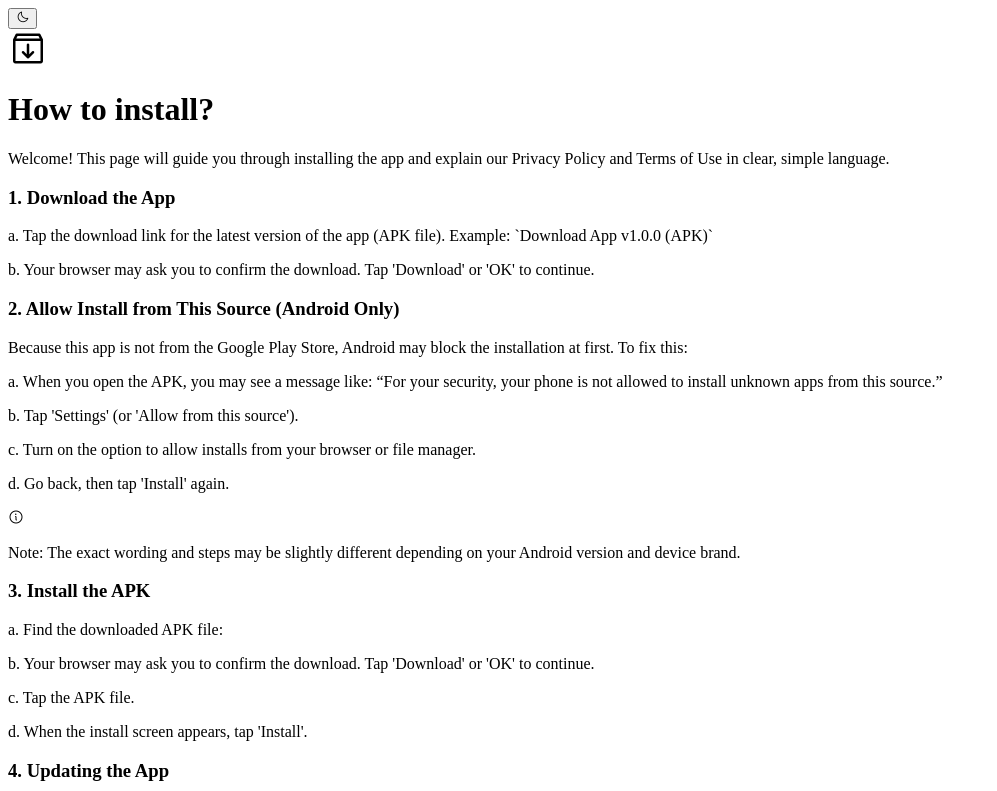
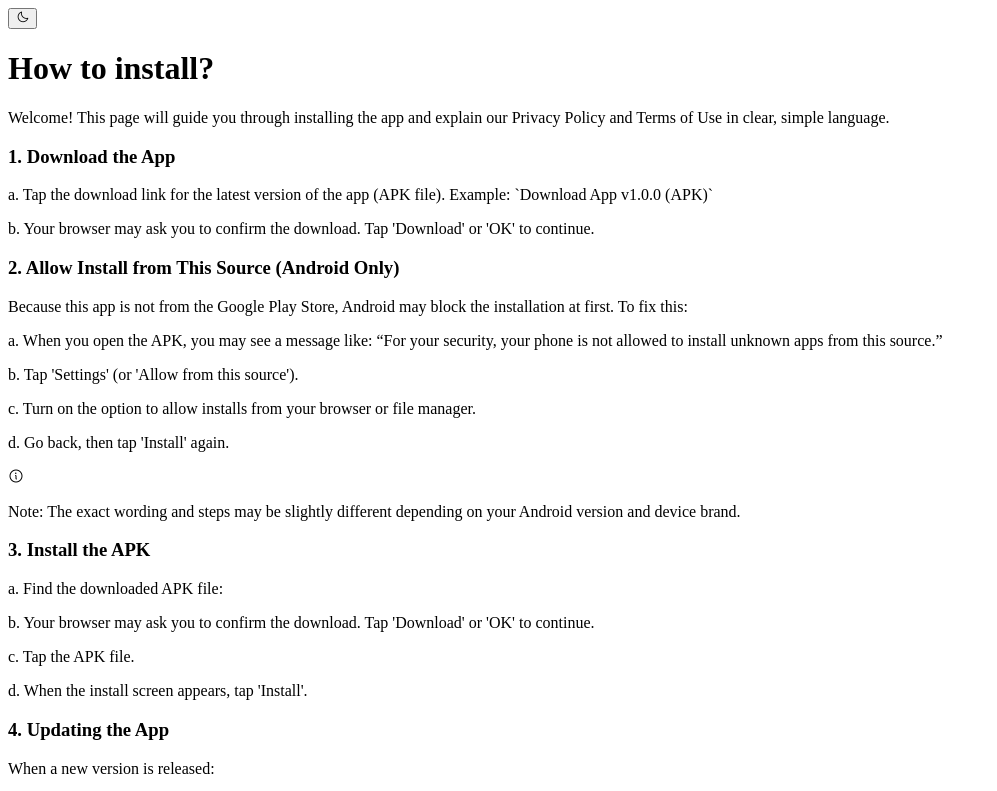
Before and after one commit to iseyaaaaa/portfolio-site, a website built with Vite: page howto.html in a window 1280 px wide. Shown: the top 791 px of the page, without its empty margins (0-997 px from the left). Built offline with nearby package versions, Linux system fonts and the light colour scheme.

Commit message:
removed icon from howto.html

```diff
--- a/howto.html
+++ b/howto.html
@@ -49,7 +49,7 @@
         <!-- --- Header ---  -->
         <div class="howto-header transition-fade">
             <!-- <div class="year pill">2026</div> -->
-            <i class="ph ph-box-arrow-down reveal" style="font-size: 40px"></i>
+            <!-- <i class="ph ph-box-arrow-down reveal" style="font-size: 40px"></i> -->
             <h1 class="text-header reveal">How to install?</h1>
             <p class="reveal">
                 Welcome! This page will guide you through installing the app and explain our Privacy Policy and Terms of
```
